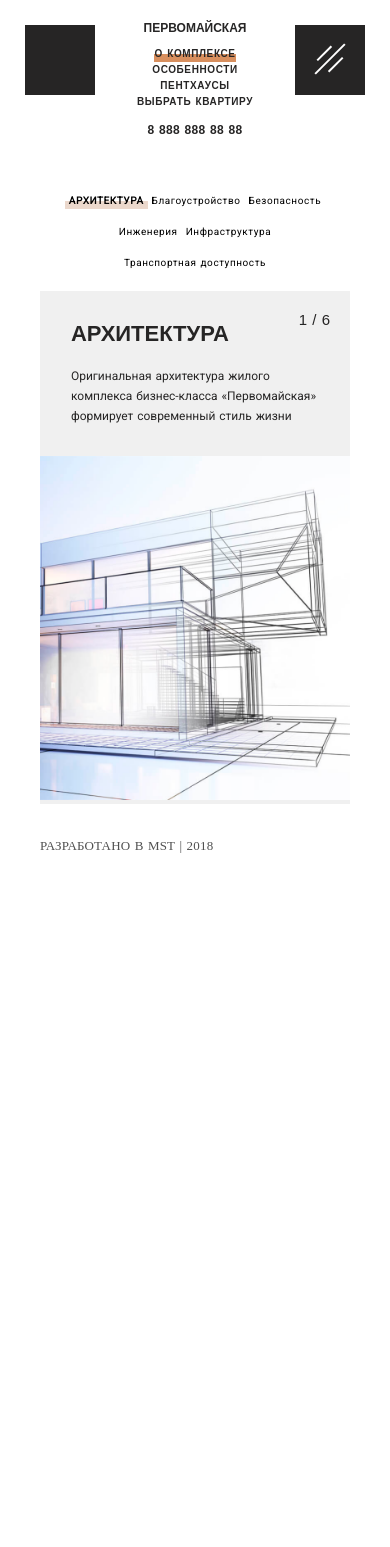
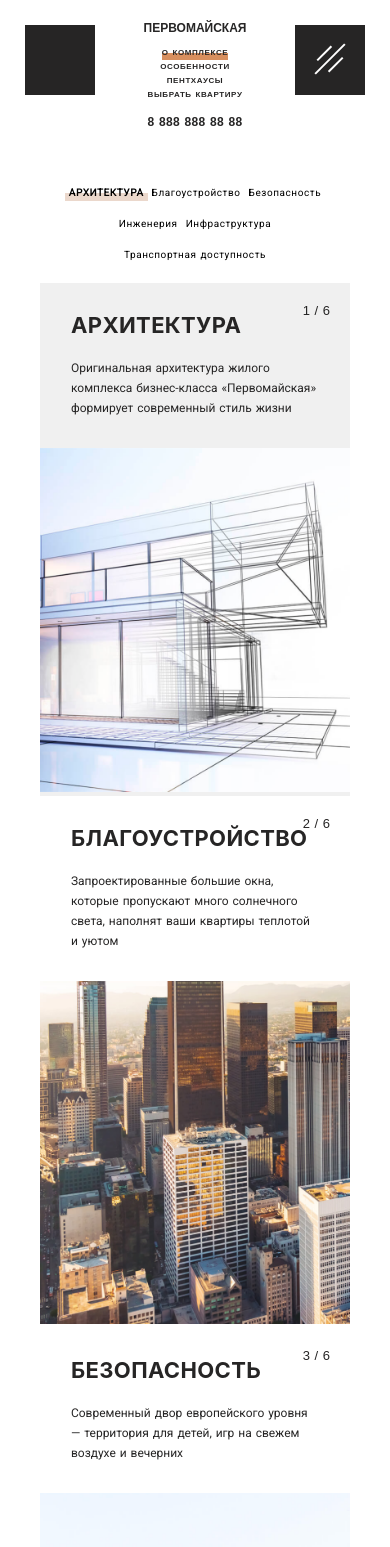
Before and after one commit to EvgenyFrol/NuxtTest, a Nuxt app: page / in a window 390 px wide. Shown: the top 1547 px of the page. Before the commit the page ends 884 px from the top, so only its background shows below. Built offline with nearby package versions, Linux system fonts and the light colour scheme.

Commit message:
fix: card to click

```diff
--- a/components/Card.vue
+++ b/components/Card.vue
@@ -1,5 +1,5 @@
 <template lang="pug">
-  .card__item
+  .card__item(:class="active?'card__active':''")
     .card__desc
       span.card__number {{index + 1}} / {{quan}}
       h1.card__title {{title}}
@@ -15,7 +15,7 @@ export default {
   name: "Card",
   data() {
     return {
-      show: true,
+      isActiveNumber: 0,
     }
   },
   props: {
@@ -24,21 +24,41 @@ export default {
     text: String,
     img: String,
     alt: String,
+    callback: Function,
     index: Number,
     quan: Number,
-
   },
   computed:{
     returnMenu() {
        return this.$parent.$data.data
     },
   },
+  methods: {
+    isActive(i) {
+      this.isActiveNumber = i;
+    },
+  },
   mounted: function () {
     this.$nextTick(function () {
+
+      let f = 18; //font-size
+      let w = Math.floor(this.$refs.text.getBoundingClientRect().width); //ширина блока
+      let l = this.$refs.text.innerHTML.length; //длина текста
+
+      let r = Math.ceil(w / f);
+      let s = Math.ceil(w / r);
+
+      let str = r + s;
+
+      console.log(this.$refs.text.innerHTML.split('\n').length);
+
+      // console.log('ширина блока с текстом = ' + w);
+      // console.log('длина текста = ' + l + ' символа');
+      // console.log(document.querySelector('.card__text').style.fontSize = f)
+
       if (this.$refs.text.innerHTML.length > 150) {
         this.$refs.continue.style.display = "inline-block";
       }
-      this.$refs.text.getClientRects();
     })
   }
 }
@@ -49,6 +69,11 @@ export default {
 .card {
 
   &__item {
+    display: none;
+    transition: display 0.3s ease
+  }
+
+  &__active {
     background: #F0F0F0;
     display: flex;
     align-items: center;
@@ -61,17 +86,16 @@ export default {
   &__desc {
     display: inline-block;
     width: 50%;
-    padding: 0 10%;
+    padding: 0 11%;
     position: relative;
   }
 
   &__title {
-    font-family: Gilroy, sans-serif;
     font-style: normal;
     font-weight: bold;
-    font-size: 44px;
+    font-size: 3em;
     line-height: 53px;
-    letter-spacing: -0.0255199px;
+    letter-spacing: 0.3552px;
     text-transform: uppercase;
     color: #262525;
     text-align: left;
@@ -87,6 +111,7 @@ export default {
     letter-spacing: -0.0220791px;
     color: #262525;
     text-align: left;
+    white-space: normal;
   }
 
   &__box {
@@ -142,6 +167,8 @@ export default {
 
     &__number {
       bottom: -119px;
+      font-size: 15px;
+      line-height: 17px;
     }
   }
 
@@ -159,8 +186,8 @@ export default {
     }
 
     &__number {
-      font-size: 15px;
-      line-height: 17px;
+      font-size: 13px;
+      line-height: 15px;
       bottom: -119px;
 
     }
--- a/components/Container.vue
+++ b/components/Container.vue
@@ -8,9 +8,8 @@
           :key="i",
           :index="i")
     .card
-      transition(name="fade")
       Card(v-for="(item, i) in data"
-             v-if="isActiveNumber==i"
+           :active="isActiveNumber==i"
            :title="item.title"
            :text="item.text"
            :img="item.img"
@@ -40,8 +39,6 @@ export default {
 
 <style lang="scss">
 .container {
-  height: 100%;
-  max-height: 840px;
   box-sizing: border-box;
   display: flex;
 
@@ -76,10 +73,10 @@ export default {
   }
 }
 
-.v-leave .fade-enter-active, .fade-enter-to, .fade-leave-active {
-  transition: opacity 0.2s ease;
-}
-.fade-enter, .fade-leave-to  {
-  opacity: 0;
-}
+// .fade-enter-active, .fade-leave-active {
+//   transition: opacity .5s;
+// }
+// .fade-enter, .fade-leave-to /* .fade-leave-active до версии 2.1.8 */ {
+//   opacity: 0;
+// }
 </style>
--- a/components/Header.vue
+++ b/components/Header.vue
@@ -47,9 +47,11 @@ export default {
       } else {
 
         this.returnMouse(event);
+
       }
     },
     returnMouse(event) {
+
         this.$refs.widthLine.style.right = "auto";
         this.$refs.widthLine.style.left = this.marginFromParent + 'px';
 
@@ -62,18 +64,24 @@ export default {
       this.rightDistance = event.target.offsetParent.offsetWidth - event.target.offsetLeft - event.target.offsetWidth;
 
       if (this.isActive > i) {
+
         this.$refs.widthLine.style.left = "auto";
         this.$refs.widthLine.style.right = this.rightDistance + 'px';
+
       } else {
+
         this.$refs.widthLine.style.right = "auto";
         this.$refs.widthLine.style.left = this.marginFromParent + 'px';
+
       }
 
       this.widthLinks = event.target.offsetWidth;
 
       this.isActiveItem(i);
+
     },
     isActiveItem(i) {
+
       this.isActive = i;
     },
   },
@@ -147,7 +155,7 @@ export default {
     }
 
     &__link {
-      padding: 0 18px;
+      padding: 0 16px;
       font-size: 12px;
       line-height: 14px;
     }
@@ -162,9 +170,9 @@ export default {
     }
 
     &__link {
-      padding: 0 14px;
-      font-size: 10px;
-      line-height: 12px;
+      padding: 0 10px;
+      font-size: 8px;
+      line-height: 10px;
     }
   }
 
--- a/pages/index.vue
+++ b/pages/index.vue
@@ -24,6 +24,8 @@ export default {
 .content {
   display: flex;
   flex-direction: column;
+  height: 100%;
+  max-height: 100vh;
 }
 
 .button {
--- a/store/index.js
+++ b/store/index.js
@@ -15,37 +15,37 @@ const store = () =>
       menuLinks: [
         {
           title: 'Архитектура',
-          text: 'Оригинальная архитектура жилого комплекса бизнес-класса «Первомайская» формирует современный стиль жизни',
+          text: `Оригинальная архитектура жилого комплекса бизнес-класса «Первомайская» формирует современный стиль жизни`,
           img: require('@/static/img/secure.png'),
           alt: 'Архитектура',
         },
         {
           title: 'Благоустройство',
-          text: 'Запроектированные большие окна, которые пропускают много солнечного света, наполнят Ваши квартиры теплотой и уютом',
+          text: `Запроектированные большие окна, которые пропускают много солнечного света, наполнят ваши квартиры теплотой и уютом`,
           img: require('@/static/img/благоустройство.png'),
           alt: 'Благоустройство',
         },
         {
           title: 'Безопасность',
-          text: 'Современный двор европейского уровня — территория для детей, игр на свежем воздухе и вечерних',
+          text: `Современный двор европейского уровня — территория для детей, игр на свежем воздухе и вечерних`,
           img: require('@/static/img/архитектура.png'),
           alt: 'Безопасность',
         },
         {
           title: 'Инженерия',
-          text: 'Оригинальная архитектура жилого комплекса бизнес-класса «Первомайская» формирует современный стиль жизни',
+          text: `Оригинальная архитектура жилого комплекса бизнес-класса «Первомайская» формирует современный стиль жизни`,
           img: require('@/static/img/инженерия.png'),
           alt: 'Инженерия',
         },
         {
           title: 'Инфраструктура',
-          text: 'Прекрасный вариант для тех, кто предпочитает жить в спокойном районе среди интеллигенции, но при этом чувствовать ритм мегаполиса',
+          text: `Прекрасный вариант для тех, кто предпочитает жить в спокойном районе среди интеллигенции, но при этом чувствовать ритм мегаполиса`,
           img: require('@/static/img/arch.png'),
           alt: 'Инфраструктура',
         },
         {
           title: 'Транспортная доступность',
-          text: 'Жилой комплекс «Первомайская» расположен в престижном Академическом районе',
+          text: `Жилой комплекс «Первомайская» расположен в престижном Академическом районе`,
           img: require('@/static/img/транспортнаядоступность.png'),
           alt: 'Транспортная доступность',
         },
```
Lines whose indentation alone changed are shown as unchanged.
